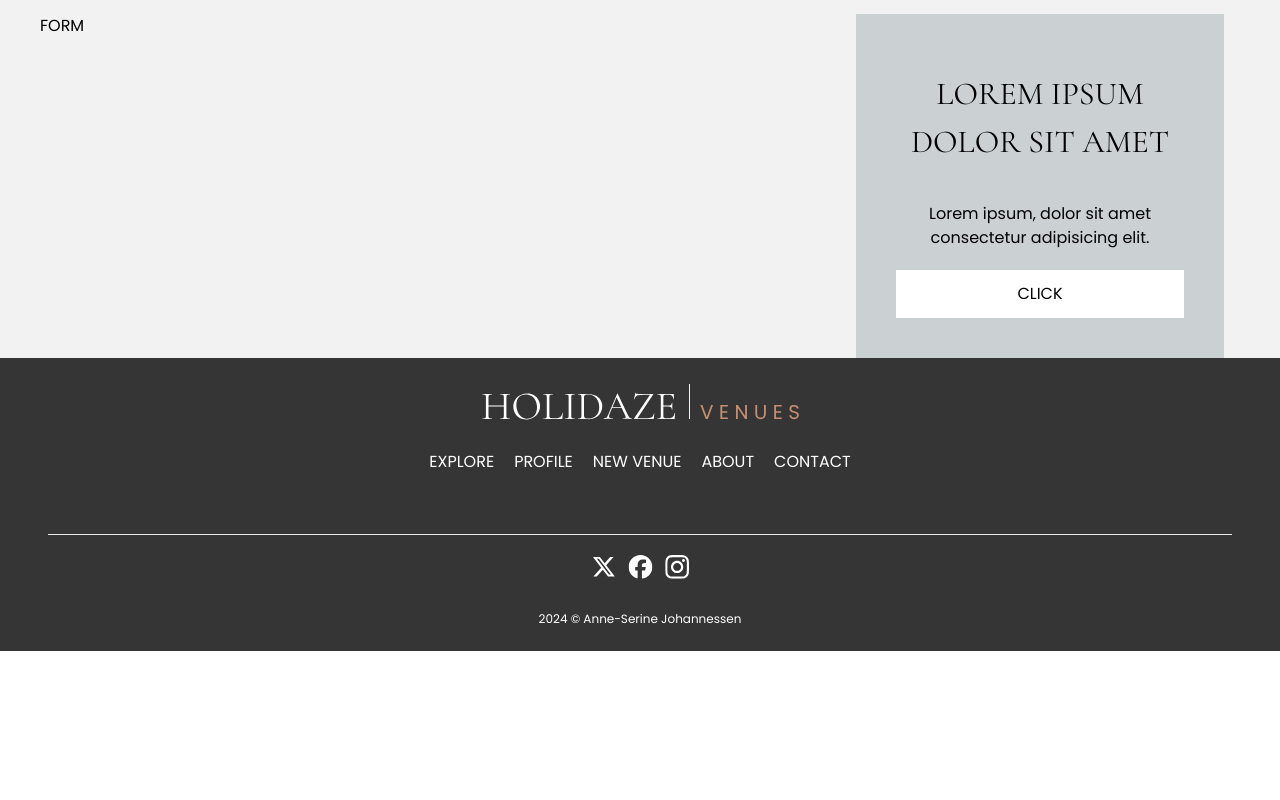
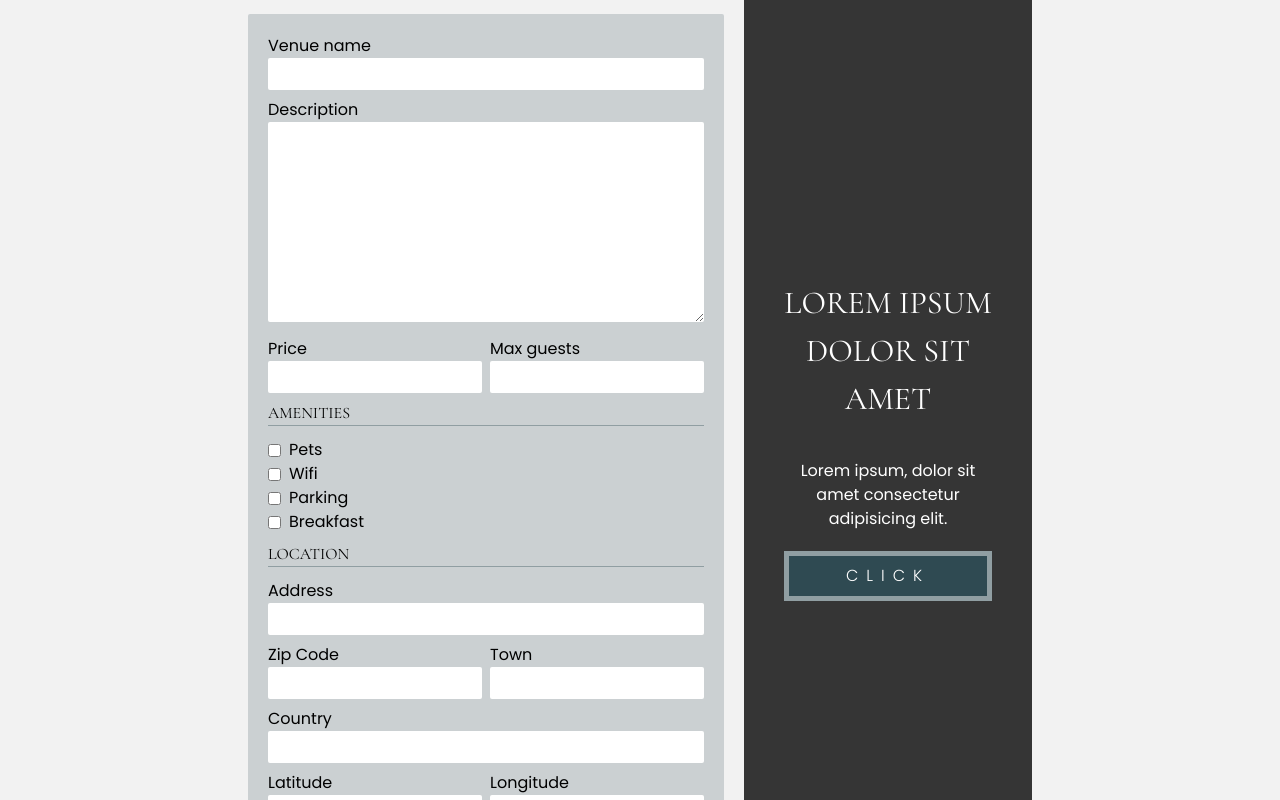
Before and after one commit to Anne-Serine/holidaze_project-exam-2, a React (Vite) app: page /venue/manage/1 in a window 1280 px wide. Shown: the part 260-1060 px from the top of the page. Before the commit the page ends 911 px from the top, so only its background shows below. Built offline with nearby package versions, Linux system fonts and the light colour scheme.

Commit message:
VenueForm - create component

```diff
--- /dev/null
+++ b/src/components/forms/VenueForm.jsx
@@ -0,0 +1,155 @@
+import * as yup from "yup";
+import { yupResolver } from "@hookform/resolvers/yup";
+import { useForm } from "react-hook-form";
+import { useState } from "react";
+import Button from "../common/Buttons";
+
+const schema = yup
+  .object({
+    venueName: yup.string().required("Venue name is required"),
+    description: yup.string().required("Description is required").max(200),
+    images: yup
+      .array()
+      .of(yup.string().url("Invalid image URL"))
+      .min(1, "At least one image is required"),
+    price: yup
+      .number()
+      .typeError("Price must be a number")
+      .positive("Price must be a positive number")
+      .required("Price is required"),
+    maxGuests: yup
+      .number()
+      .typeError("Max guests must be a number")
+      .positive("Max guests must be a positive number")
+      .required("Max guests is required"),
+    wifi: yup.boolean(),
+    parking: yup.boolean(),
+    breakfast: yup.boolean(),
+    pets: yup.boolean(),
+    country: yup.string(),
+    address: yup.string(),
+    zipCode: yup.number(),
+    town: yup.string(),
+    latitude: yup.number().typeError("Latitude must be a number"),
+    longitude: yup.number().typeError("Longitude must be a number"),
+  })
+
+function VenueForm(value) {
+  const {
+    register,
+    handleSubmit,
+    formState: { errors },
+  } = useForm({
+    resolver: yupResolver(schema),
+  });
+
+  const [onSubmit, setOnSubmit] = useState(false);
+
+  function onSubmitHandler(data) {
+    console.log("Form data:", data);
+    setOnSubmit(true);
+  }
+
+  return (
+    <>
+      <form
+        onSubmit={handleSubmit(onSubmitHandler)}
+        className="flex flex-col gap-2 bg-daze-primary-op10 p-5 rounded-sm"
+      >
+        <div>
+          <label htmlFor="venueName" className="block">Venue name</label>
+          <input
+            type="text"
+            id="venueName" {...register("venueName")}
+            className="w-full"
+          />
+          <p role="alert">{errors.venueName?.message}</p>
+        </div>
+
+        <div>
+          <label htmlFor="description" className="block">Description</label>
+          <textarea name="description" id="description" rows="8" className="w-full" {...register("description")}></textarea>
+          <p role="alert">{errors.description?.message}</p>
+        </div>
+
+        <div className="flex gap-2">
+          <div className="flex flex-col w-full">
+            <label htmlFor="price">Price</label>
+            <input type="text" id="price" {...register("price")} />
+            <p role="alert">{errors.price?.message}</p>
+          </div>
+
+          <div className="flex flex-col w-full">
+            <label htmlFor="maxGuests">Max guests</label>
+            <input type="text" id="maxGuests" {...register("maxGuests")} />
+            <p role="alert">{errors.maxGuests?.message}</p>
+          </div>
+        </div>
+
+        <fieldset>
+          <legend className="font-['Cormorant_Garamond'] uppercase mt-5 mb-3 border-b w-full border-b-daze-primary-op50">Amenities</legend>
+          <label className="flex gap-2 items-center">
+            <input type="checkbox" name="pets" {...register("pets")} />
+            Pets
+          </label>
+          <label className="flex gap-2 items-center">
+            <input type="checkbox" name="wifi" {...register("wifi")} />
+            Wifi
+          </label>
+          <label className="flex gap-2 items-center">
+            <input type="checkbox" name="parking" {...register("parking")} />
+            Parking
+          </label>
+          <label className="flex gap-2 items-center">
+            <input type="checkbox" name="breakfast" {...register("breakfast")} />
+            Breakfast
+          </label>
+        </fieldset>
+
+        <fieldset className="flex flex-col gap-2">
+          <legend className="font-['Cormorant_Garamond'] uppercase mt-5 mb-3 border-b w-full border-b-daze-primary-op50">Location</legend>
+          <div>
+            <label htmlFor="address" className="block">Address</label>
+            <input type="text" id="address" className="w-full" {...register("address")} />
+          </div>
+
+          <div className="flex gap-2">
+            <div className="flex flex-col w-full">
+              <label htmlFor="zipCode">Zip Code</label>
+              <input type="text" id="zipCode" {...register("zipCode")} />
+            </div>
+            <div className="flex flex-col w-full">
+              <label htmlFor="town">Town</label>
+              <input type="text" id="town" {...register("town")} />
+            </div>
+          </div>
+
+          <div>
+            <label htmlFor="country" className="block">Country</label>
+            <input type="text" id="country" className="w-full" {...register("country")} />
+          </div>
+
+          <div className="flex gap-2">
+            <div className="flex flex-col w-full">
+              <label htmlFor="latitude">Latitude</label>
+              <input type="text" id="latitude" {...register("latitude")} />
+              <p role="alert">{errors.latitude?.message}</p>
+            </div>
+            <div className="flex flex-col w-full">
+              <label htmlFor="longitude">Longitude</label>
+              <input type="text" id="longitude" {...register("longitude")} />
+              <p role="alert">{errors.longitude?.message}</p>
+            </div>
+          </div>
+        </fieldset>
+
+        <div className="mt-5 mx-auto">
+          <Button text="Post" onClick={() => value} />
+        </div>
+      </form>
+      {onSubmit && <p>The form is submitted</p>}
+    </>
+  );
+}
+
+export default VenueForm;
--- a/src/pages/VenueManagement.jsx
+++ b/src/pages/VenueManagement.jsx
@@ -1,22 +1,25 @@
-function VenueManagement() {
+import Button from "../components/common/Buttons";
+import VenueForm from "../components/forms/VenueForm";
+
+function VenueManagementForm() {
   return (
-    <div className="">
+    <div>
       <hr className="h-10 bg-daze-white" />
-      <h1 className="container-hug text-3xl py-5">New venue</h1>
-      <div className="container-hug grid grid-cols-3">
-        <div className="col-span-2">
-          <form action="">FORM</form>
+      <div className="max-w-[50rem] mx-auto px-2 flex flex-wrap gap-5">
+        <div className="flex flex-col flex-1">
+          <h1 className="text-3xl py-5">New venue</h1>
+          <VenueForm />
         </div>
-        <div className="bg-daze-primary-op10 col-span-1 flex flex-col p-10 text-center justify-center mx-4">
+        <div className="bg-daze-gray text-daze-white col-span-1 flex flex-col p-10 text-center justify-center max-w-[18rem]">
           <h2 className="pb-5">Lorem ipsum dolor sit amet</h2>
           <p className="pb-5">
             Lorem ipsum, dolor sit amet consectetur adipisicing elit.
           </p>
-          <button className="bg-white p-3">CLICK</button>
+          <Button text="Click" />
         </div>
       </div>
     </div>
   );
 }
 
-export default VenueManagement;
+export default VenueManagementForm;
--- a/src/styles/index.css
+++ b/src/styles/index.css
@@ -32,6 +32,15 @@
   }
 }
 
+input,
+textarea {
+  @apply rounded-sm p-1;
+
+  &[type="text"] {
+    @apply w-full;
+  }
+}
+
 .container {
   @apply p-2 max-w-[1200px];
 }
@@ -63,6 +72,7 @@
 .cards-grid {
   @apply grid grid-cols-[repeat(auto-fit,minmax(18rem,_1fr))] gap-5 justify-items-center;
 }
+
 
 
 /* Image carousell */
```
